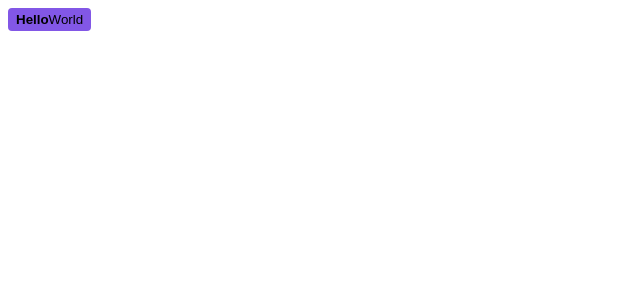
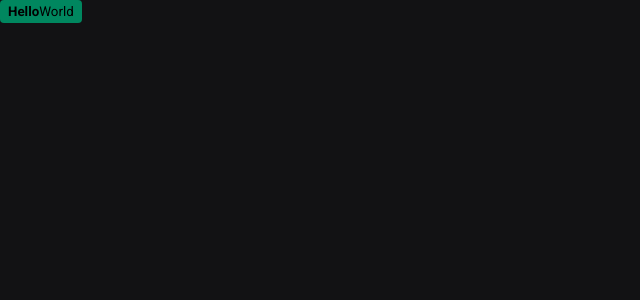
Before and after one commit to gab-santana/ignite-shop, a Next.js app: page / in a window 1280 px wide. Shown: the top 300 px of the page, without its empty margins (0-640 px from the left). Built offline with nearby package versions, Linux system fonts and the light colour scheme.

Commit message:
appyling global styles

```diff
--- a/src/pages/_app.tsx
+++ b/src/pages/_app.tsx
@@ -1,6 +1,8 @@
 
+import { globalStyles } from '@/styles/global'
 import type { AppProps } from 'next/app'
+globalStyles()
 
 export default function App({ Component, pageProps }: AppProps) {
-  return <Component {...pageProps} />
+  return (<Component {...pageProps} />)
 }
--- a/src/pages/index.tsx
+++ b/src/pages/index.tsx
@@ -1,7 +1,7 @@
 import { styled } from "@/styles"
 
 const Button = styled('button', {
-  backgroundColor: '$rocketseat',
+  backgroundColor: '$green500',
   borderRadius: 4,
   border: 0,
   padding: '4px 8px',
--- /dev/null
+++ b/src/styles/global.ts
@@ -0,0 +1,20 @@
+import { globalCss } from ".";
+
+export const globalStyles = globalCss({
+  '*': {
+    margin: 0,
+    padding: 0,
+    boxSizing: 'border-box'
+  },
+
+  body: {
+    backgroundColor: '$gray900',
+    color: '$gray100',
+    '-webkit-font-smoothing': 'antialiased',
+  },
+
+  'body, input, textarea, button': {
+    fontFamily: 'Roboto',
+    fontWeight: 400
+  }
+})
--- a/src/styles/index.ts
+++ b/src/styles/index.ts
@@ -12,7 +12,15 @@ export const {
 } = createStitches({
   theme: {
     colors: {
-      rocketseat: '#8257e6'
+      white: '#FFF',
+
+      gray900: '#121214',
+      gray800: '#222224',
+      gray300: '#c4c4cc',
+      gray100: '#e1e1e6',
+
+      green500: '#00875f',
+      green300: '#00b37e',
     }
   }
 })
```
